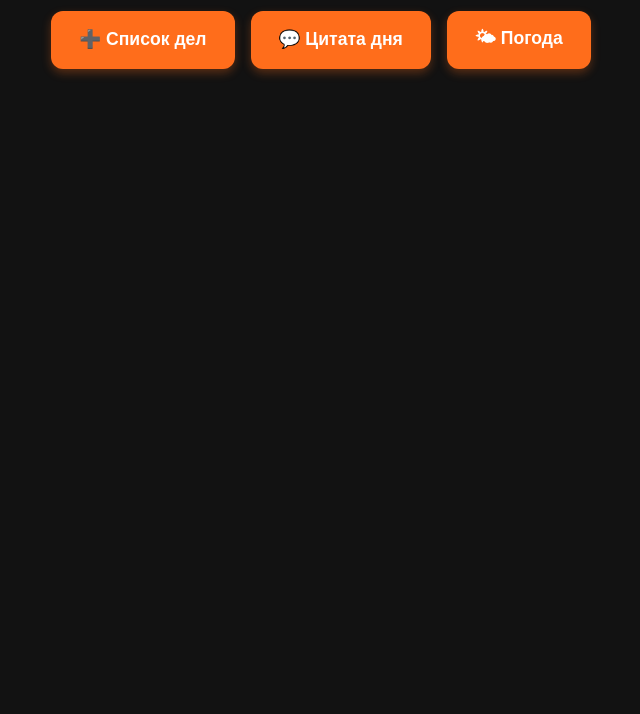
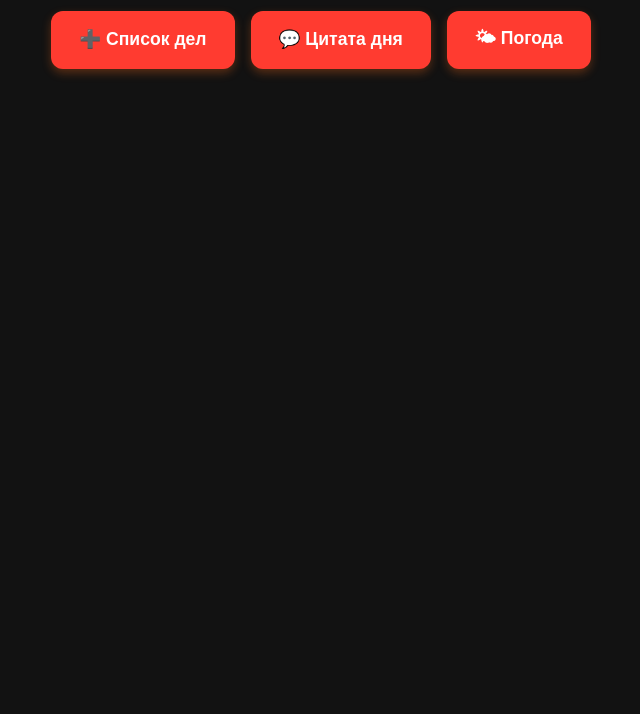
Before and after one commit to m4skotie/dash, a plain HTML site: page index.html in a window 1280 px wide. Shown: the part 86-800 px from the top of the page, without its empty margins (319-959 px from the left). Drawn offline with Linux system fonts and the light colour scheme.

Commit message:
Update main.css

```diff
--- a/styles/main.css
+++ b/styles/main.css
@@ -12,9 +12,9 @@
   --text-primary: #e0e0e0;
   --text-secondary: #aaaaaa;
   --border: #3d3d3d;
-  --accent: #ff6d1b;
-  --success: #4caf50;
-  --danger: #f44336;
+  --accent: #ff3b30; /* Красный (Apple/Telegram style) */
+  --success: #34c759;
+  --danger: #ff3b30;
 }
 
 body {
```
